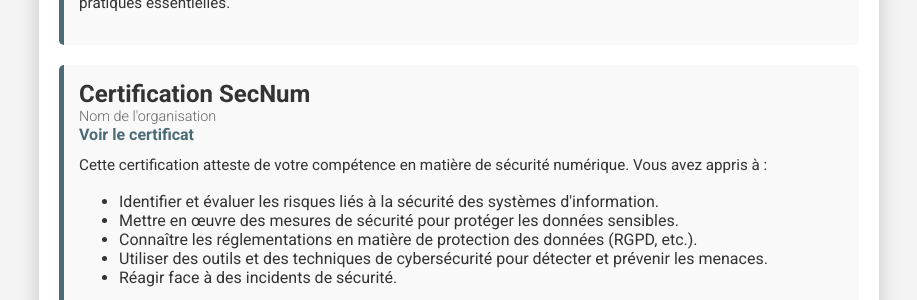
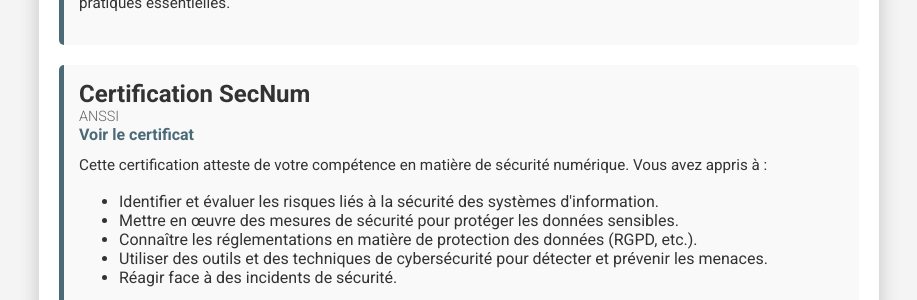
Before and after one commit to Chac93/cv, a Jekyll site: the page div/comp.html, which Jekyll copies as it is, in a window 1280 px wide. Shown: the part 302-602 px from the top of the page, without its empty margins (181-1098 px from the left). Built offline with Jekyll 4.4.1, drawn with Linux system fonts in a browser that asks for light colours.

Commit message:
Update comp.html

```diff
--- a/div/comp.html
+++ b/div/comp.html
@@ -126,7 +126,7 @@
         </div>
         <div class="certification">
             <h2>Certification SecNum</h2>
-            <div class="organization">Nom de l'organisation</div>
+            <div class="organization">ANSSI</div>
             <div><a href="https://chac93.github.io/cv/div/secnum.pdf">Voir le certificat</a></div>
             <p class="details">Cette certification atteste de votre compétence en matière de sécurité numérique. Vous avez appris à :
                 <ul>
```
